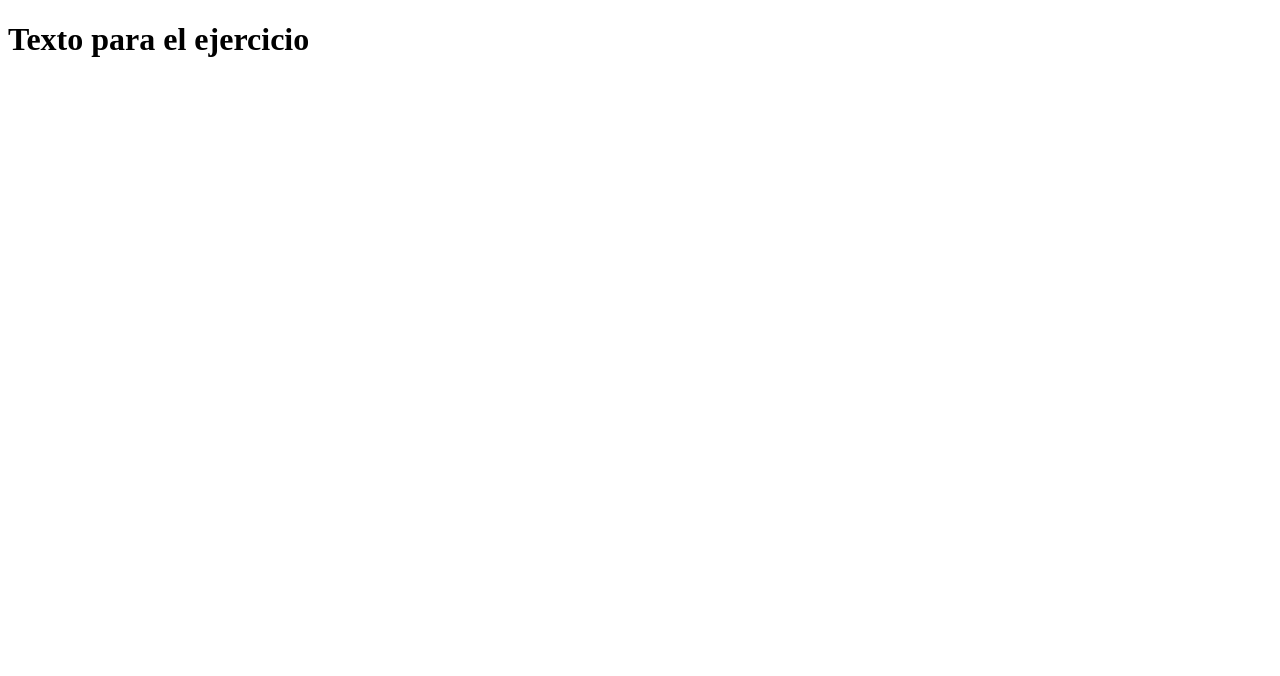
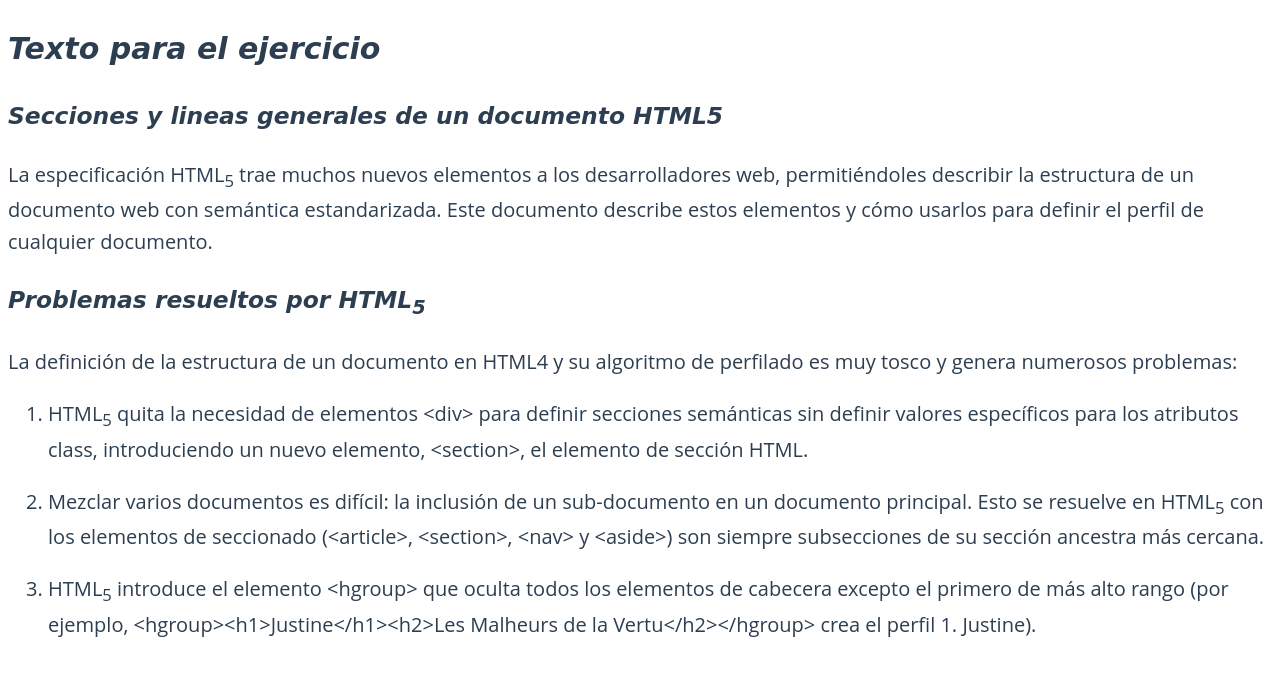
Before and after one commit to burnout131/c5-ta28, a plain HTML site: page Ejercicio 1/index.html in a window 1280 px wide. Drawn offline with Linux system fonts and the light colour scheme.

Commit message:
Cambios varios en ejercicio 1

```diff
--- a/Ejercicio 1/css/styles.css
+++ b/Ejercicio 1/css/styles.css
@@ -0,0 +1,44 @@
+body {
+    color: #2c3e50;
+    font: normal 125%/1.6 "Open Sans","Helvetica Neue Light","Helvetica Neue","Helvetica","Arial",sans-serif;
+    -webkit-text-size-adjust: 125%;
+    -webkit-font-feature-settings: "kern" 1;
+    -moz-font-feature-settings: "kern" 1;
+    -o-font-feature-settings: "kern" 1;
+    font-feature-settings: "kern" 1;
+    font-kerning: normal;
+}
+
+h1, h2, h3, h4, h5, h6, blockquote, figcaption {
+    font-family: "Courgette", cursive;
+}
+
+h2 {
+    display: block;
+    font-size: 1.5em;
+    margin-block-start: 0.83em;
+    margin-block-end: 0.83em;
+    margin-inline-start: 0px;
+    margin-inline-end: 0px;
+    font-weight: bold;
+    font-style: italic;
+}
+
+h3 {
+    display: block;
+    font-size: 1.17em;
+    margin-block-start: 1em;
+    margin-block-end: 1em;
+    margin-inline-start: 0px;
+    margin-inline-end: 0px;
+    font-weight: bold;
+    font-style: italic;
+}
+
+p {
+    display: block;
+    margin-block-start: 1em;
+    margin-block-end: 1em;
+    margin-inline-start: 0px;
+    margin-inline-end: 0px;
+}
--- a/Ejercicio 1/index.html
+++ b/Ejercicio 1/index.html
@@ -1,12 +1,57 @@
 <!DOCTYPE html>
-<html lang="en">
-<head>
-    <meta charset="UTF-8">
-    <meta http-equiv="X-UA-Compatible" content="IE=edge">
-    <meta name="viewport" content="width=device-width, initial-scale=1.0">
+<html lang="es">
+  <head>
+    <meta charset="UTF-8" />
+    <meta http-equiv="X-UA-Compatible" content="IE=edge" />
+    <meta name="viewport" content="width=device-width, initial-scale=1.0" />
     <title>Secciones y lineas generales de un documento HTML5</title>
-</head>
-<body>
-    <h1> Texto para el ejercicio</h1>
-</body>
+    <link rel="stylesheet" href="css/styles.css" />
+  </head>
+  <body>
+    <h2>Texto para el ejercicio</h2>
+    <h3>Secciones y lineas generales de un documento HTML5</h3>
+    <p>
+      La especificación HTML<sub>5</sub> trae muchos nuevos elementos a los
+      desarrolladores web, permitiéndoles describir la estructura de un
+      documento web con semántica estandarizada. Este documento describe estos
+      elementos y cómo usarlos para definir el perfil de cualquier documento.
+    </p>
+    <h3 id="problemas-resueltos-por-htmlsub5sub">
+      Problemas resueltos por HTML<sub>5</sub>
+    </h3>
+
+    <p>
+      La definición de la estructura de un documento en HTML4 y su algoritmo de
+      perfilado es muy tosco y genera numerosos problemas:
+    </p>
+
+    <ol>
+      <li>
+        <p>
+          HTML<sub>5</sub> quita la necesidad de elementos &lt;div&gt; para
+          definir secciones semánticas sin definir valores específicos para los
+          atributos class, introduciendo un nuevo elemento, &lt;section&gt;, el
+          elemento de sección HTML.
+        </p>
+      </li>
+      <li>
+        <p>
+          Mezclar varios documentos es difícil: la inclusión de un sub-documento
+          en un documento principal. Esto se resuelve en HTML<sub>5</sub> con
+          los elementos de seccionado (&lt;article&gt;, &lt;section&gt;,
+          &lt;nav&gt; y &lt;aside&gt;) son siempre subsecciones de su sección
+          ancestra más cercana.
+        </p>
+      </li>
+      <li>
+        <p>
+          HTML<sub>5</sub> introduce el elemento &lt;hgroup&gt; que oculta todos
+          los elementos de cabecera excepto el primero de más alto rango (por
+          ejemplo, &lt;hgroup&gt;&lt;h1&gt;Justine&lt;/h1&gt;&lt;h2&gt;Les
+          Malheurs de la Vertu&lt;/h2&gt;&lt;/hgroup&gt; crea el perfil 1.
+          Justine).
+        </p>
+      </li>
+    </ol>
+  </body>
 </html>
```
